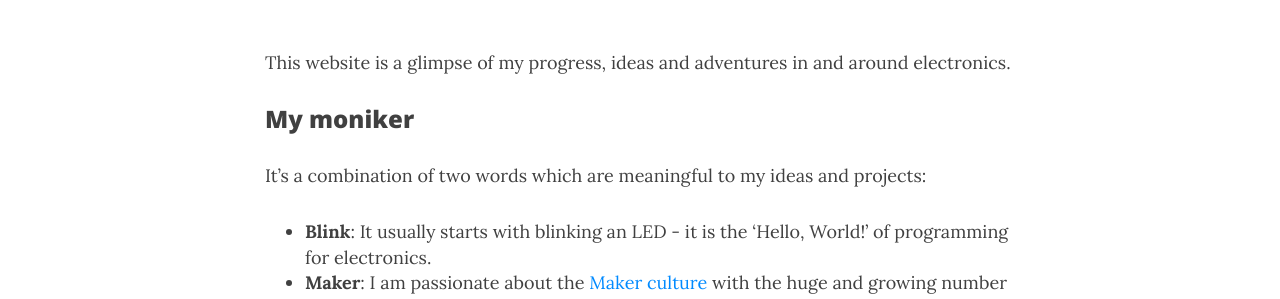
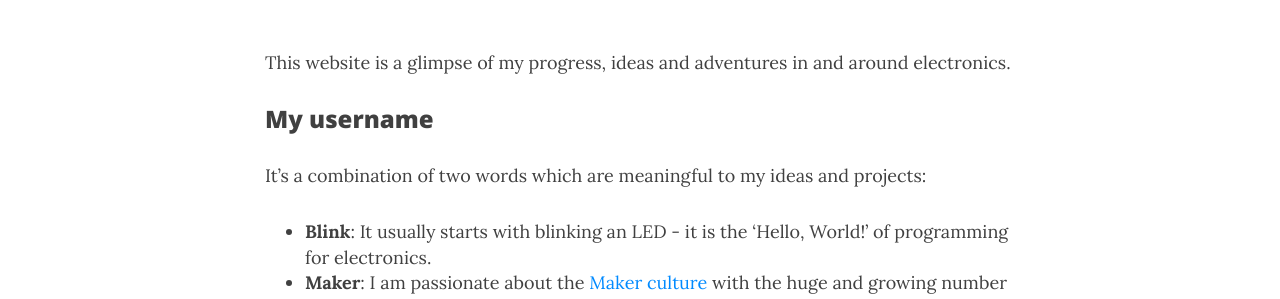
Before and after one commit to blinkmaker/blinkmaker.github.io, a Jekyll site: the page built from aboutme.md, in a window 1280 px wide and 1379 px high. Shown: the part 283-582 px from the top of the window. Built offline with Jekyll 4.4.1, drawn with Linux system fonts in a browser that asks for light colours; nearby versions of some CDN libraries.

Commit message:
Update aboutme.md

```diff
--- a/aboutme.md
+++ b/aboutme.md
@@ -6,7 +6,7 @@ subtitle: Hi. I'm Shakeel, an electronics enthusiast and student.
 
 This website is a glimpse of my progress, ideas and adventures in and around electronics.
 
-### My moniker
+### My username
 It's a combination of two words which are meaningful to my ideas and projects:
 * **Blink**: It usually starts with blinking an LED - it is the 'Hello, World!' of programming for electronics.
 * **Maker**: I am passionate about the [Maker culture](https://en.wikipedia.org/wiki/Maker_culture) with the huge and growing number of contributors at various levels to share their knowledge and help others for free.
```
